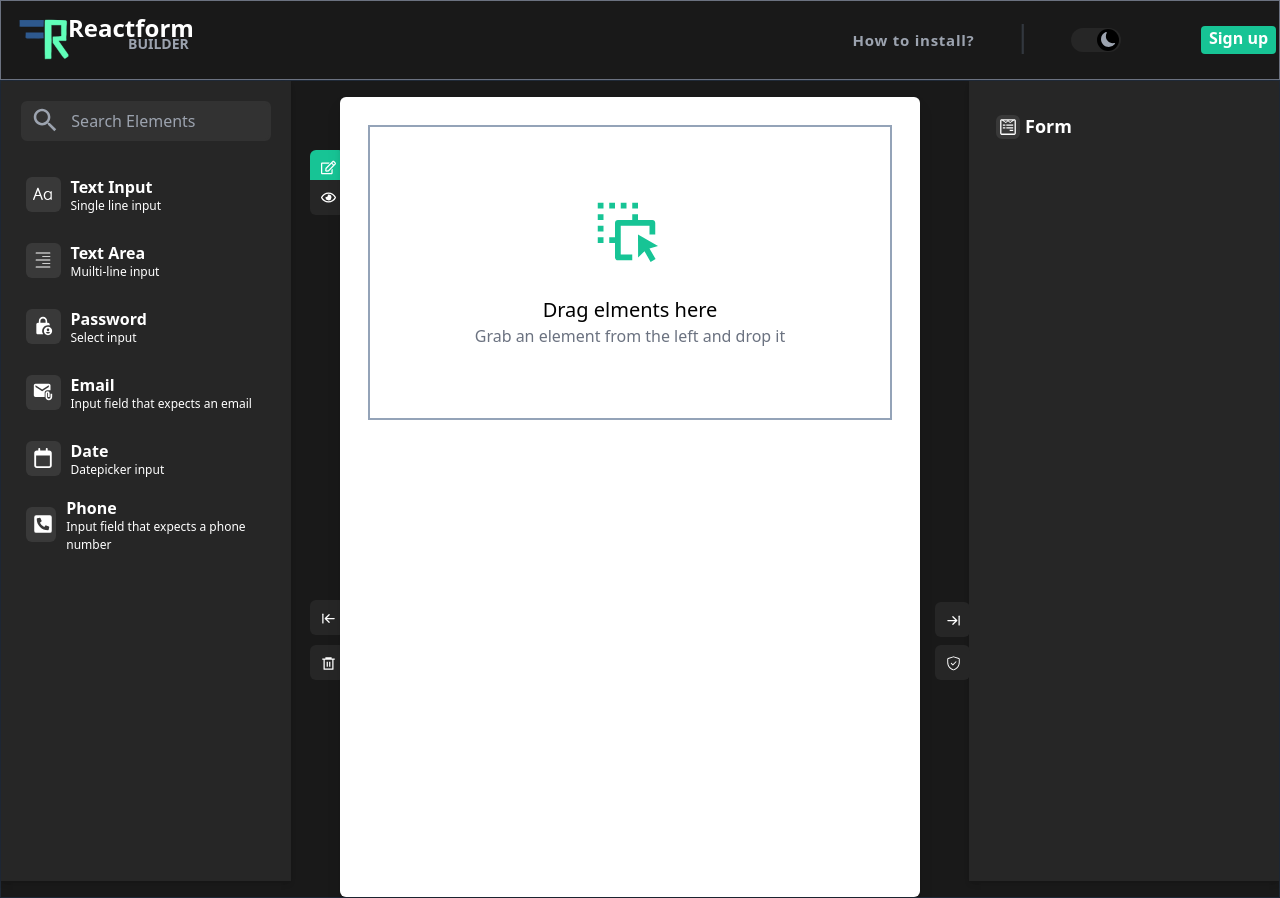
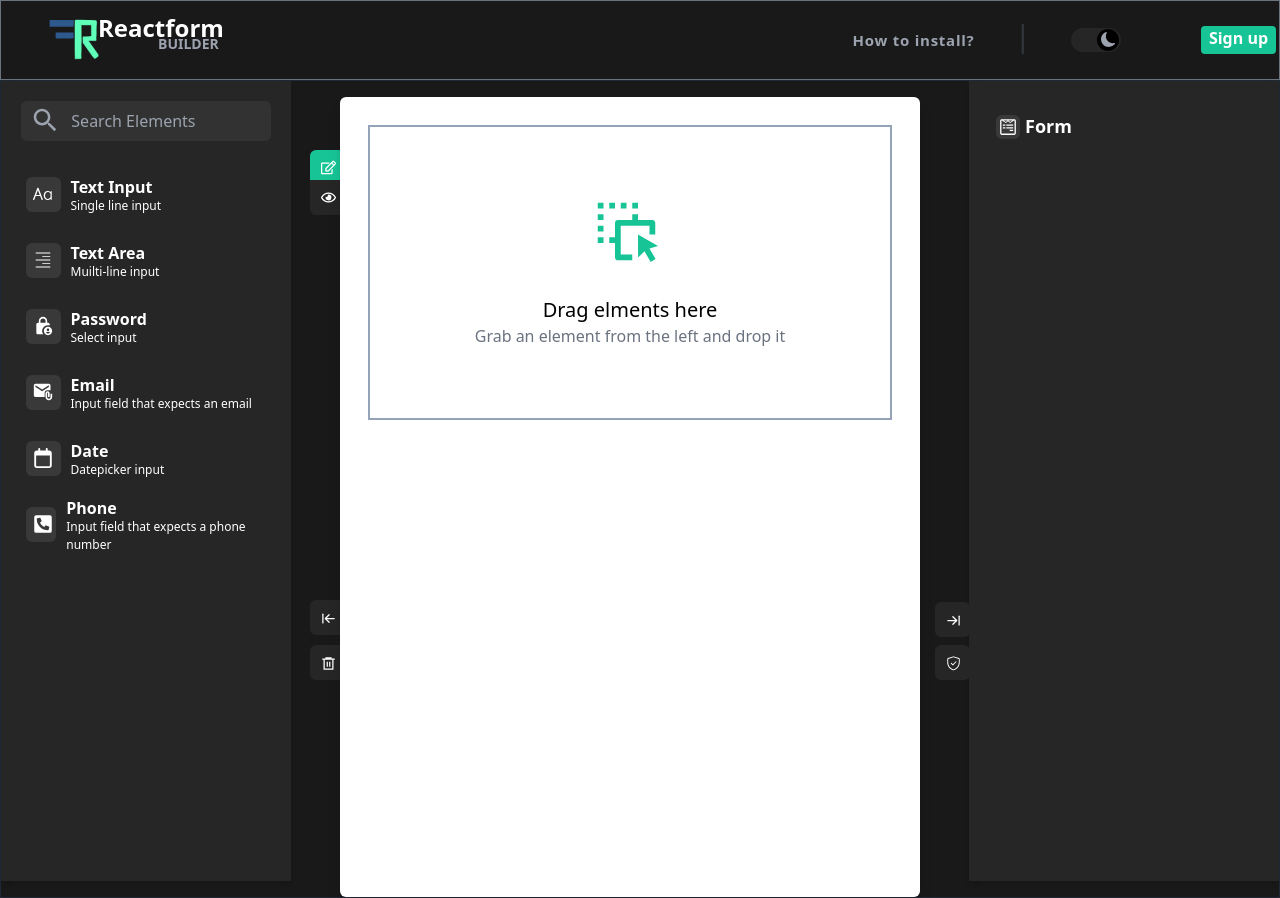
Before and after one commit to ashtondsouza/ReactFormBuilder, a React (Vite) app: page / in a window 1280 px wide. Built offline with nearby package versions, Linux system fonts and the light colour scheme.

Commit message:
first commit

```diff
--- a/src/components/Nav.jsx
+++ b/src/components/Nav.jsx
@@ -8,7 +8,7 @@ const Nav = ({ isDarkMode, changeIcon , isOpen, activeIcon}) => {
     <>
       <nav className={`flex justify-between p-[3px] h-[80px] border border-1 border-solid border-gray-500 ${isDarkMode ? 'bg-[#191919] text-white' : 'bg-white text-black'}`}>
         <div className='flex items-center'>
-          <div><img className='h-[90px] mt-[-15px]' src="../../public/image/logo.png" alt="" /></div>
+          <div><img className='h-[90px] mt-[-15px] pl-[30px]' src="../../public/image/logo.png" alt="" /></div>
           <div className='mt-[-14px]'>
             <h1 className={`ml-[-26px] text-2xl font-bold ${isDarkMode ? 'text-white' : 'text-black'}`}>Reactform</h1>
             <p className={`mt-[-10px] ml-[34px] text-sm font-semibold ${isDarkMode ? 'text-gray-400' : 'text-gray-600'}`}>BUILDER</p>
```
